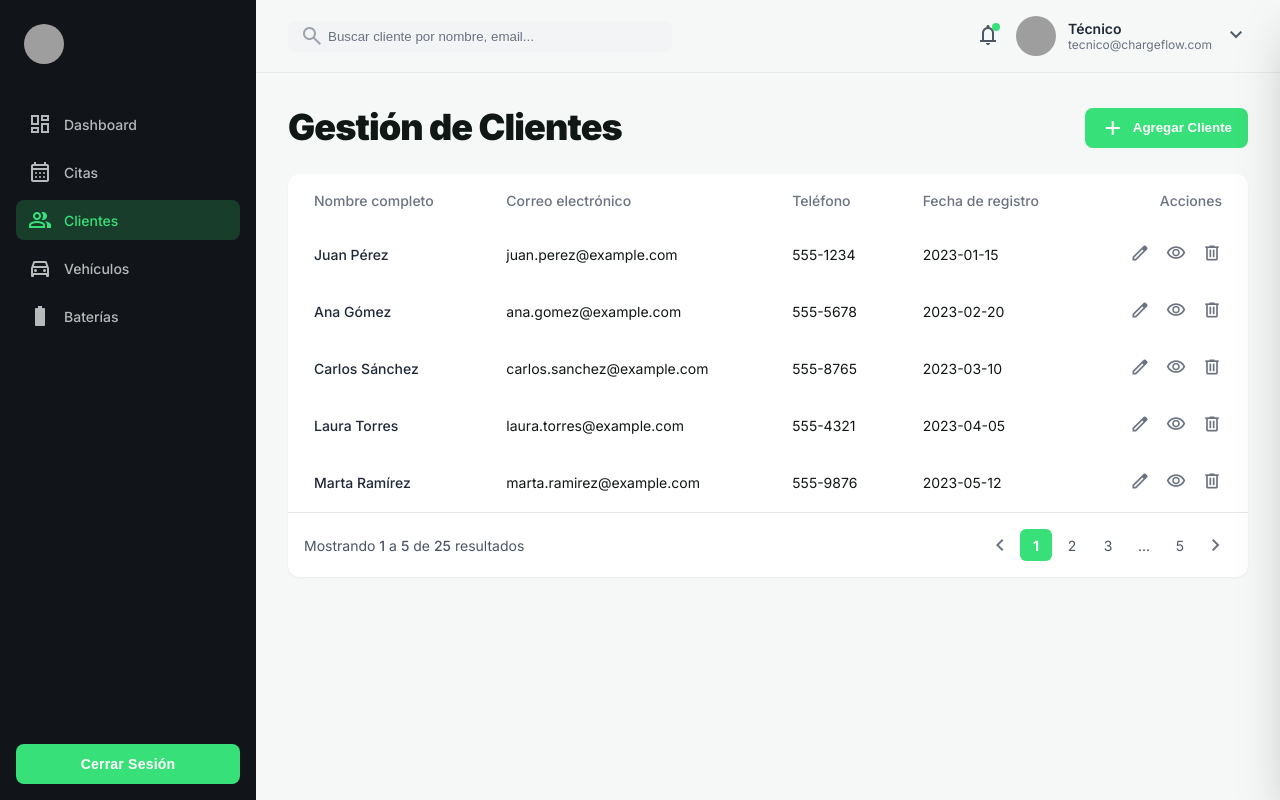
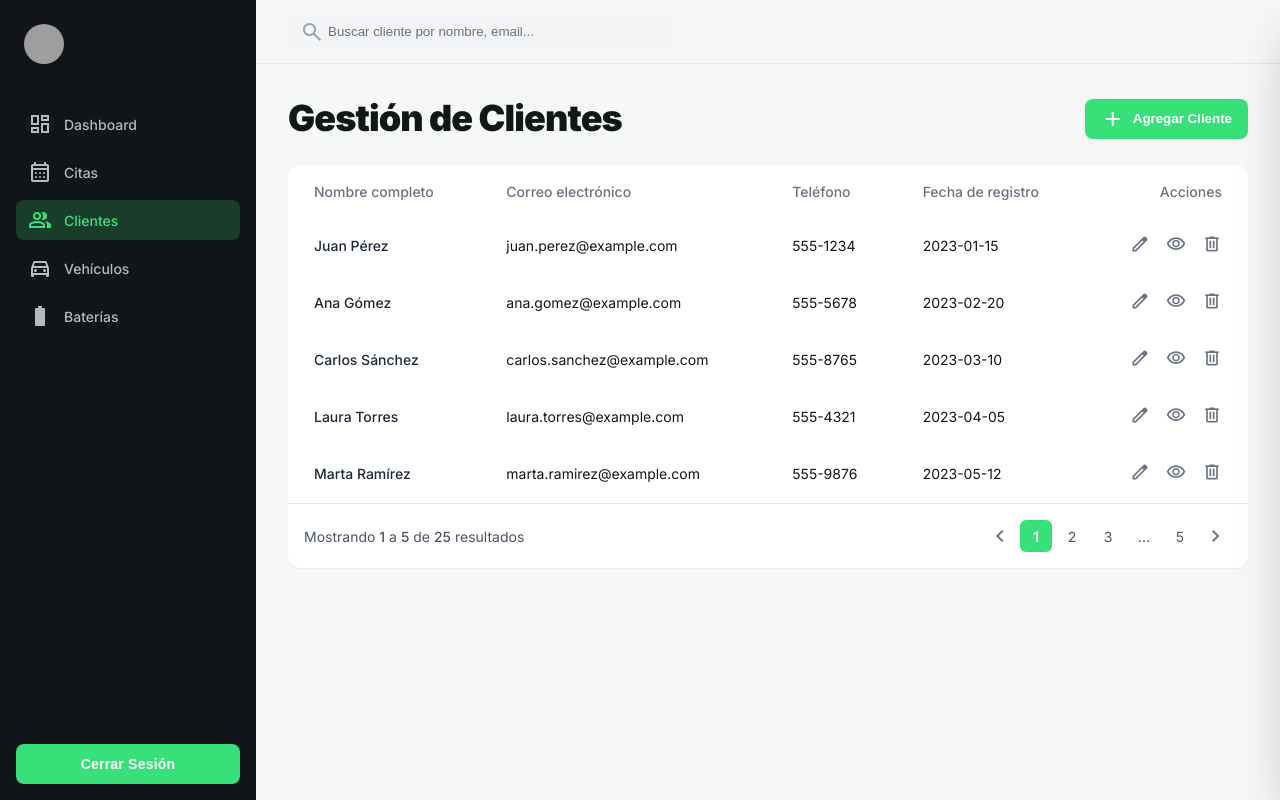
Before and after one commit to Aldemitar/ChargeFlow, a FastAPI app: template templates/tecnico/tecnicoClientes.html in a window 1280 px wide. Run offline with FastAPI, Linux system fonts and the light colour scheme; the template is opened without the code that fills it, so the values that code supplies are empty; parts of the project's set-up code (start-up, migrations or seed data) failed here and were passed over; grey boxes are pictures that could not be loaded.

Commit message:
Ruta de vehiculos corregida y clientes corregido

```diff
--- a/templates/tecnico/tecnicoClientes.html
+++ b/templates/tecnico/tecnicoClientes.html
@@ -20,7 +20,7 @@
                         <div class="user-avatar"></div>
                         <div class="user-details">
                             <h1 class="user-name">{{ tecnico.nombre }} {{ tecnico.apellido }}</h1>
-                                <p class="user-email">{{ tecnico.email }}</p>
+                            <p class="user-email">{{ tecnico.email }}</p>
                         </div>
                     </div>
                     <div class="navigation">
@@ -58,22 +58,6 @@
                         <span class="search-icon material-symbols-outlined">search</span>
                         <input class="search-input" placeholder="Buscar cliente por nombre, email..." />
                     </label>
-                </div>
-                <div class="header-actions">
-                    <button class="notification-btn">
-                        <span class="material-symbols-outlined">notifications</span>
-                        <span class="notification-dot"></span>
-                    </button>
-                    <div class="user-profile">
-                        <div class="user-avatar-small"></div>
-                        <div class="user-info-small">
-                            <p class="user-name-small">Técnico</p>
-                            <p class="user-email-small">tecnico@chargeflow.com</p>
-                        </div>
-                        <button class="dropdown-btn">
-                            <span class="material-symbols-outlined">expand_more</span>
-                        </button>
-                    </div>
                 </div>
             </header>
             <main class="main-content">
```
Also changed, not shown: templates/tecnico/tecnicoVehiculos.html (+3 -6 lines).
